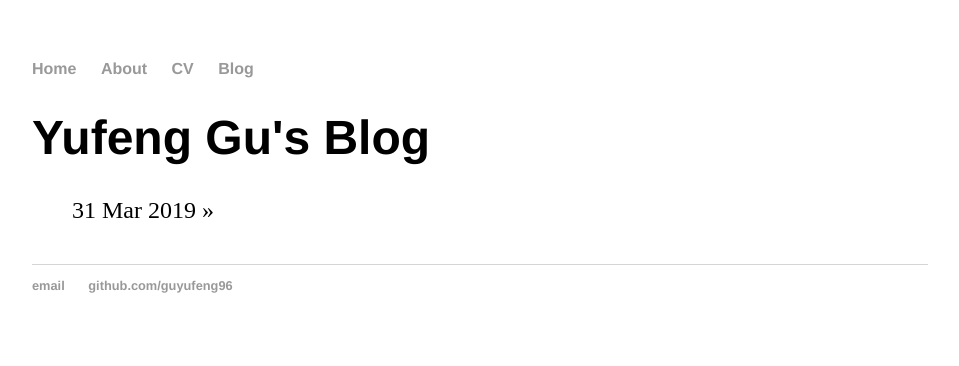
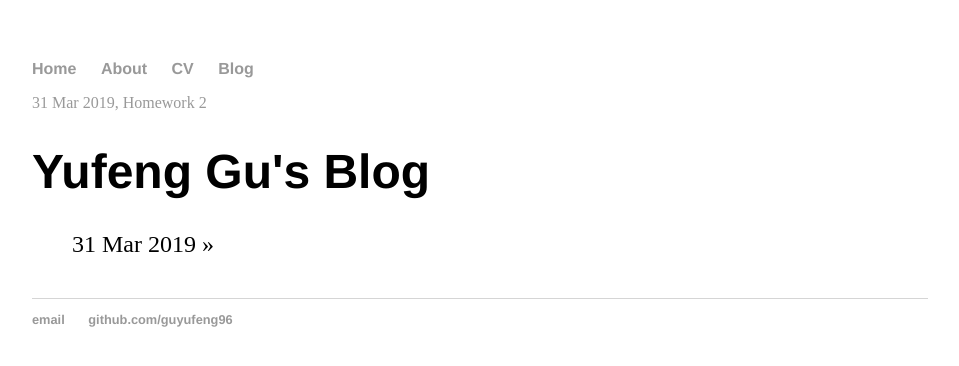
Before and after one commit to guyufeng96/guyufeng.github.io, a Jekyll site: the page built from blog/index.html, in a window 1280 px wide. Shown: the top 366 px of the page, without its empty margins (160-1119 px from the left). Built offline with Jekyll 4.4.1, drawn with Linux system fonts in a browser that asks for light colours.

Commit message:
Update index.html

```diff
--- a/blog/index.html
+++ b/blog/index.html
@@ -2,6 +2,7 @@
 layout: default
 title: Yufeng Gu's Blog
 ---
+<a href="{{site.baseurl}}/homework/hw2.pdf">31 Mar 2019, Homework 2</a>
 	<h1>{{ page.title }}</h1>
 	<ul class="posts">
 
```
